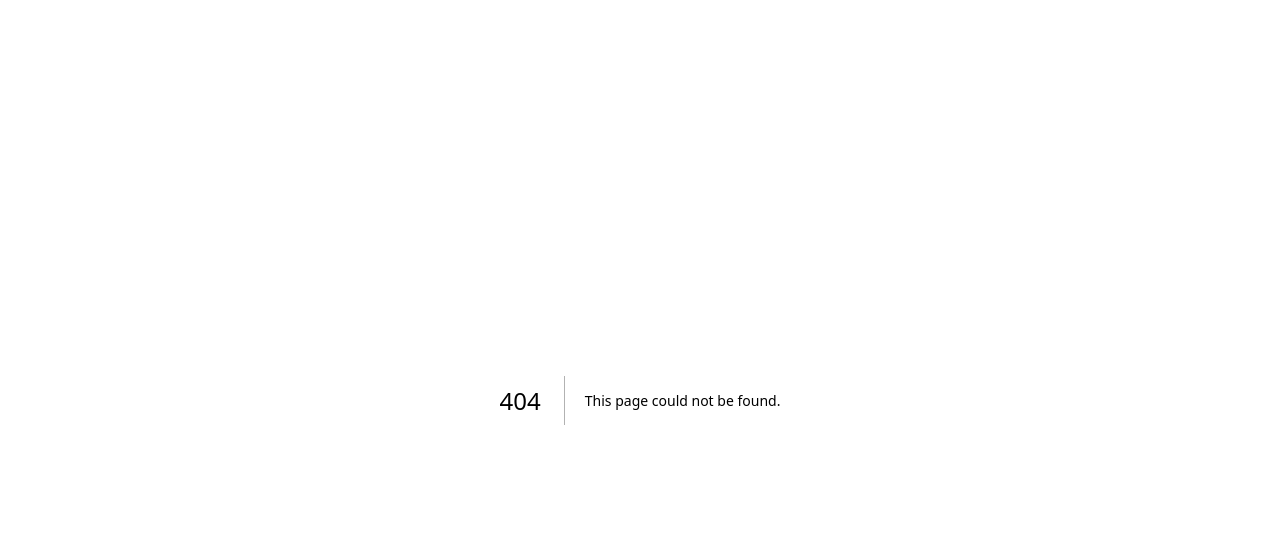
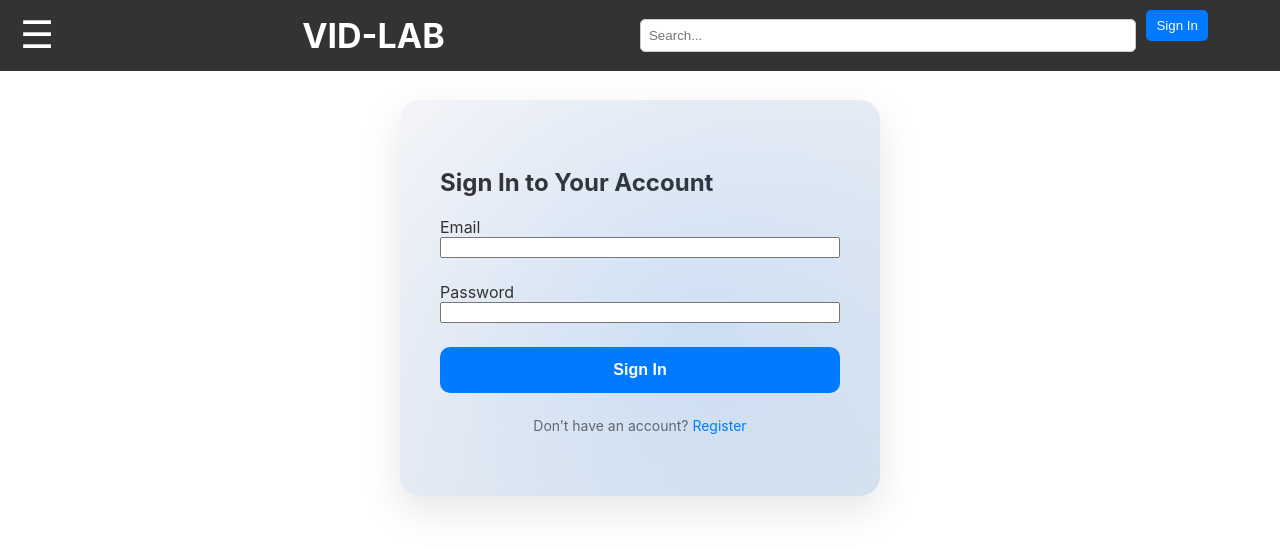
Before and after one commit to jamilshawon/Ent, a Next.js app: page /signin in a window 1280 px wide. Before the commit this address had no page. Shown: the top 550 px of the page. Built offline with nearby package versions, Linux system fonts and the light colour scheme.

Commit message:
Your commit message here

```diff
--- a/components/Header.tsx
+++ b/components/Header.tsx
@@ -1,11 +1,55 @@
-// components/Header.tsx
+import { useRouter } from 'next/router';
+import { useEffect, useState } from 'react';
 import styles from '../styles/Home.module.css';
 import Link from 'next/link';
 
 export default function Header() {
+  const [sidebarOpen, setSidebarOpen] = useState(false);
+  const router = useRouter();
+  const [sidebarStyle, setSidebarStyle] = useState({});
+
+  const toggleSidebar = () => {
+    setSidebarOpen(!sidebarOpen);
+  };
+
+  // Update sidebar style based on the current route (Register or Sign In)
+  useEffect(() => {
+    if (router.pathname === "/register" || router.pathname === "/signin") {
+      // Set style for both Register and Sign In pages
+      setSidebarStyle({
+        top: "109px", // Adjust the vertical position
+        paddingTop: "20px" // Adjust the padding inside the sidebar
+      });
+    } else {
+      // Default style for other pages
+      setSidebarStyle({
+        top: "0px",
+        paddingTop: "50px"  // default padding inside the box
+      });
+    }
+  }, [router.pathname]);
+
+  useEffect(() => {
+    const handleClickOutside = (event: MouseEvent) => {
+      if (!(event.target instanceof Element)) return;
+      if (
+        sidebarOpen &&
+        !event.target.closest(`.${styles.sidebar}`) &&
+        !event.target.closest(`.${styles["toggle-btn"]}`)
+      ) {
+        setSidebarOpen(false);
+      }
+    };
+
+    document.addEventListener("click", handleClickOutside);
+    return () => {
+      document.removeEventListener("click", handleClickOutside);
+    };
+  }, [sidebarOpen]);
+
   return (
     <header className={styles.header}>
-      <Link href="/register">
+      <Link href="/signin">
         <button className={styles.signIn}>Sign In</button>
       </Link>
       <div className={styles.logo}>VID-LAB</div>
@@ -14,7 +58,25 @@ export default function Header() {
         className={styles.search}
         placeholder="Search..."
       />
-      <span className={styles["toggle-btn"]}>☰</span>
+
+      <span className={styles["toggle-btn"]} onClick={toggleSidebar}>
+        ☰
+      </span>
+
+      <div
+        className={`${styles.sidebar} ${sidebarOpen ? styles.open : ""}`}
+        style={sidebarStyle} // Apply dynamic top and paddingTop based on route
+      >
+        <span className={styles["close-btn"]} onClick={toggleSidebar}>
+          &times;
+        </span>
+        <div className={styles.navLinks}>
+          <Link href="/">Home</Link>
+          <Link href="#">Popular</Link>
+          <Link href="#">Upcoming</Link>
+          <Link href="#">Latest</Link>
+        </div>
+      </div>
     </header>
   );
 }
--- a/pages/index.tsx
+++ b/pages/index.tsx
@@ -34,7 +34,7 @@ export default function Home() {
     <div>
       {/* Header */}
       <header className={styles.header}>
-        <Link href="/register"> {/* Link component wrapping the button */}
+        <Link href="/signin"> {/* Link component wrapping the button */}
           <button className={styles.signIn}>Sign In</button>  {/* Button will navigate to /register */}
         </Link>
 
--- /dev/null
+++ b/pages/signin.tsx
@@ -0,0 +1,59 @@
+// pages/signin.tsx
+import { useState } from "react";
+import { useRouter } from "next/router";
+import styles from "../styles/Register.module.css"; // or your own signin style
+import Layout from "../components/Layout";
+
+
+export default function SignIn() {
+  const [email, setEmail] = useState("");
+  const [password, setPassword] = useState("");
+  const router = useRouter();
+
+  const handleSubmit = (e: React.FormEvent) => {
+    e.preventDefault();
+
+    // Fake login logic (add real auth later)
+    if (email && password) {
+      // Redirect to homepage after login
+      router.push("/");
+    }
+  };
+
+  return (
+    <Layout>
+    <div className={styles.registerContainer}>
+      <h2>Sign In to Your Account</h2>
+      <form onSubmit={handleSubmit} className={styles.form}>
+        <div className={styles.formGroup}>
+          <label htmlFor="email">Email</label>
+          <input
+            type="email"
+            id="email"
+            value={email}
+            onChange={(e) => setEmail(e.target.value)}
+            required
+          />
+        </div>
+
+        <div className={styles.formGroup}>
+          <label htmlFor="password">Password</label>
+          <input
+            type="password"
+            id="password"
+            value={password}
+            onChange={(e) => setPassword(e.target.value)}
+            required
+          />
+        </div>
+
+        <button type="submit" className={styles.submitBtn}>Sign In</button>
+      </form>
+
+      <p className={styles["form-footer"]}>
+        Don’t have an account? <a href="/register">Register</a>
+      </p>
+    </div>
+      </Layout>
+  );
+}
--- a/styles/Home.module.css
+++ b/styles/Home.module.css
@@ -28,13 +28,14 @@
 }
 
 .signIn {
-  padding: 8px 12px;
+  padding: 8px 10px;
   background-color: #007bff;
   color: white;
   border: none;
   border-radius: 5px;
   cursor: pointer;
   margin-left: 88%;
+  margin-top: -2%;
   position: absolute;
 }
 
@@ -159,7 +160,6 @@
   bottom: 0;
   width: 100%;
 }
-
 /* ===== Responsive Styles ===== */
 
 /* Small screens: max 480px (phones) */
@@ -260,7 +260,7 @@
   }
 
   .sidebar {
-
+    top:93px;
   }
 }
 
--- a/styles/Register.module.css
+++ b/styles/Register.module.css
@@ -9,11 +9,13 @@
   color: #333;
   position: relative;
   overflow: hidden;
+  margin-top: 100px; /* Push it below the fixed header */
 }
 
 .registerContainer::before {
   content: "";
   position: absolute;
+  pointer-events: none;
   top: -20%;
   left: -20%;
   width: 160%;
@@ -117,7 +119,7 @@
 /* Responsive */
 @media (max-width: 500px) {
   .registerContainer {
-    top:30px;
+    top:100px;
     margin: 2rem 1rem;
     padding: 2rem;
   }
```
